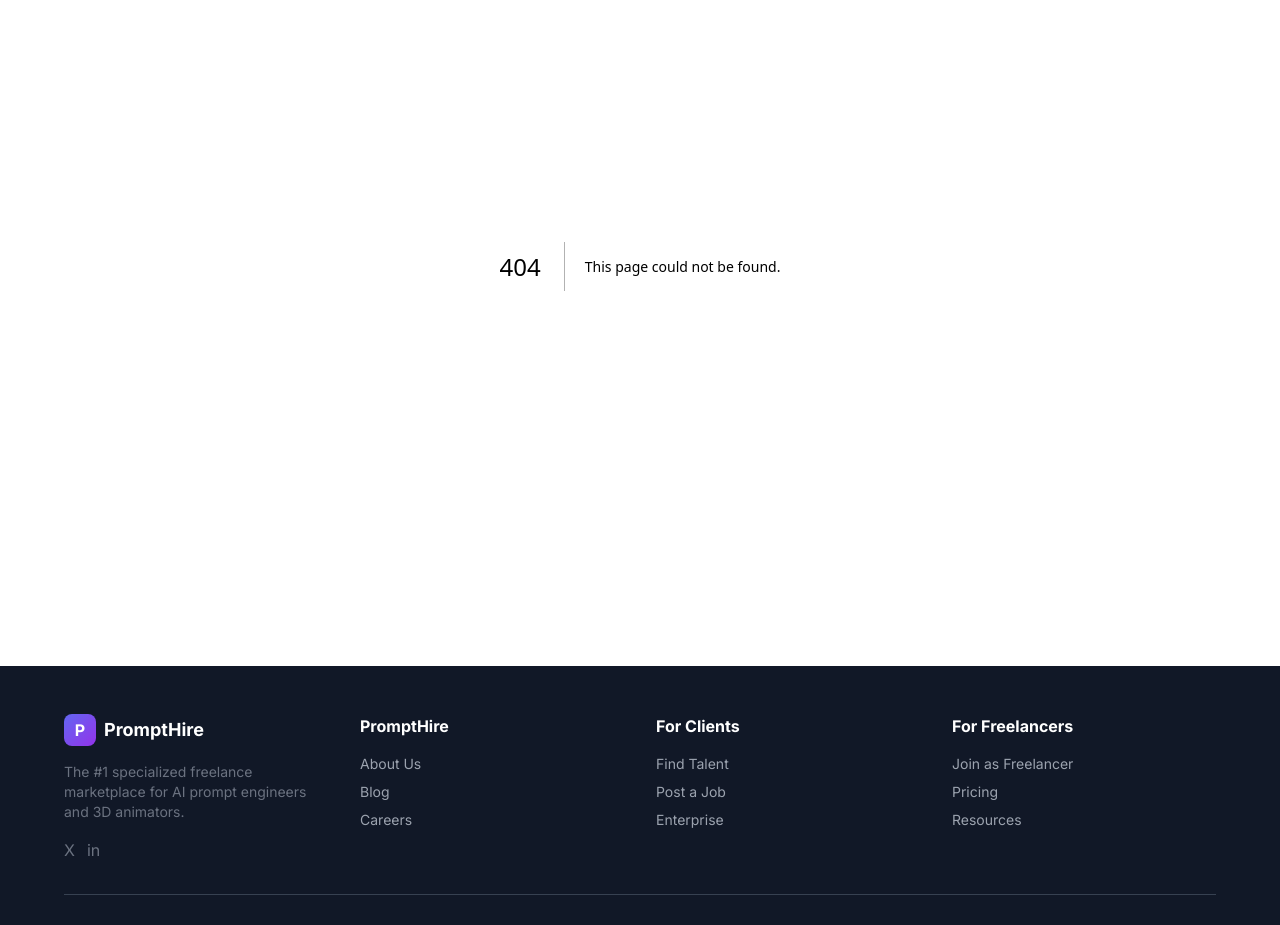
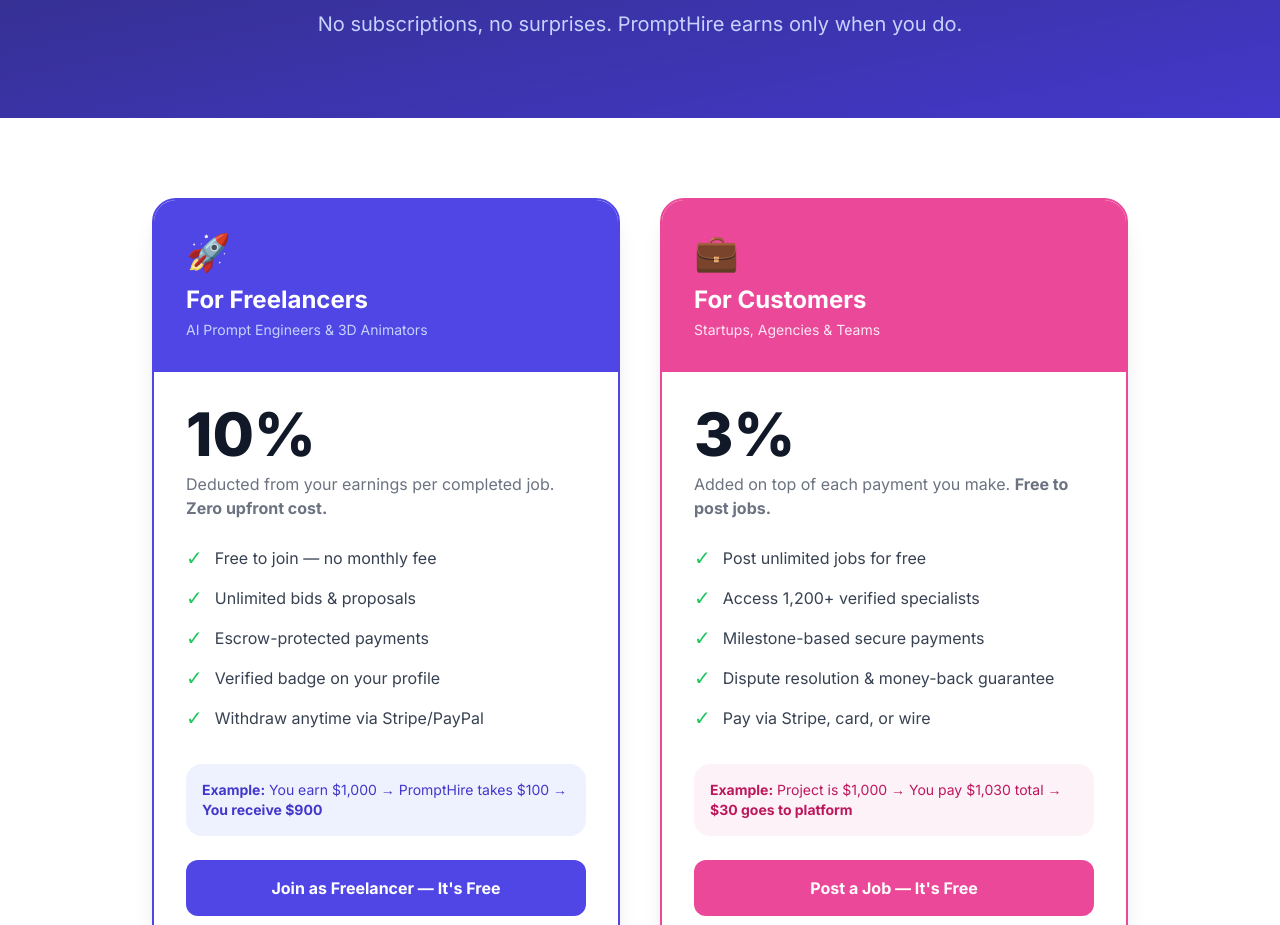
Before and after one commit to ecommerceguru787-cyber/prompthire, a Next.js app: page /pricing in a window 1280 px wide. Before the commit this address had no page. Shown: the part 199-1124 px from the top of the page. Built offline with nearby package versions, Linux system fonts and the light colour scheme.

Commit message:
Create page.tsx

```diff
--- /dev/null
+++ b/app/pricing/page.tsx
@@ -0,0 +1,86 @@
+import React from 'react';
+import Link from 'next/link';
+import type { Metadata } from 'next';
+
+export const metadata: Metadata = { title: 'Pricing - PromptHire' };
+
+export default function PricingPage() {
+  return (
+    <div className="bg-white">
+      {/* Hero */}
+      <div className="bg-gradient-to-br from-indigo-900 to-indigo-700 text-white py-20 px-6 text-center">
+        <h1 className="text-4xl md:text-5xl font-bold mb-4">Simple, Transparent Pricing</h1>
+        <p className="text-xl text-indigo-200 max-w-2xl mx-auto">No subscriptions, no surprises. PromptHire earns only when you do.</p>
+      </div>
+
+      {/* Cards */}
+      <div className="max-w-5xl mx-auto px-6 py-20 grid grid-cols-1 md:grid-cols-2 gap-10">
+
+        {/* Freelancer Card */}
+        <div className="border-2 border-indigo-600 rounded-3xl overflow-hidden shadow-xl flex flex-col">
+          <div className="bg-indigo-600 p-8 text-white">
+            <div className="text-4xl mb-3">🚀</div>
+            <h2 className="text-2xl font-bold">For Freelancers</h2>
+            <p className="text-indigo-200 text-sm mt-1">AI Prompt Engineers & 3D Animators</p>
+          </div>
+          <div className="p-8 flex-grow text-gray-700">
+            <div className="flex items-end gap-2 mb-2">
+              <span className="text-6xl font-extrabold text-gray-900">10%</span>
+            </div>
+            <p className="text-gray-500 mb-6">Deducted from your earnings per completed job. <strong>Zero upfront cost.</strong></p>
+            <div className="space-y-3 mb-8">
+              <div className="flex items-center gap-3"><span className="text-green-500 text-xl">✓</span><span>Free to join — no monthly fee</span></div>
+              <div className="flex items-center gap-3"><span className="text-green-500 text-xl">✓</span><span>Unlimited bids & proposals</span></div>
+              <div className="flex items-center gap-3"><span className="text-green-500 text-xl">✓</span><span>Escrow-protected payments</span></div>
+              <div className="flex items-center gap-3"><span className="text-green-500 text-xl">✓</span><span>Verified badge on your profile</span></div>
+              <div className="flex items-center gap-3"><span className="text-green-500 text-xl">✓</span><span>Withdraw anytime via Stripe/PayPal</span></div>
+            </div>
+            <div className="bg-indigo-50 rounded-2xl p-4 text-sm text-indigo-700 mb-6">
+              <strong>Example:</strong> You earn $1,000 → PromptHire takes $100 → <strong>You receive $900</strong>
+            </div>
+            <Link href="/auth/signup?role=freelancer" className="block w-full text-center py-4 bg-indigo-600 text-white font-bold rounded-xl hover:bg-indigo-700 transition">
+              Join as Freelancer — It&apos;s Free
+            </Link>
+          </div>
+        </div>
+
+        {/* Customer Card */}
+        <div className="border-2 border-pink-500 rounded-3xl overflow-hidden shadow-xl flex flex-col">
+          <div className="bg-pink-500 p-8 text-white">
+            <div className="text-4xl mb-3">💼</div>
+            <h2 className="text-2xl font-bold">For Customers</h2>
+            <p className="text-pink-100 text-sm mt-1">Startups, Agencies & Teams</p>
+          </div>
+          <div className="p-8 flex-grow text-gray-700">
+            <div className="flex items-end gap-2 mb-2">
+              <span className="text-6xl font-extrabold text-gray-900">3%</span>
+            </div>
+            <p className="text-gray-500 mb-6">Added on top of each payment you make. <strong>Free to post jobs.</strong></p>
+            <div className="space-y-3 mb-8">
+              <div className="flex items-center gap-3"><span className="text-green-500 text-xl">✓</span><span>Post unlimited jobs for free</span></div>
+              <div className="flex items-center gap-3"><span className="text-green-500 text-xl">✓</span><span>Access 1,200+ verified specialists</span></div>
+              <div className="flex items-center gap-3"><span className="text-green-500 text-xl">✓</span><span>Milestone-based secure payments</span></div>
+              <div className="flex items-center gap-3"><span className="text-green-500 text-xl">✓</span><span>Dispute resolution & money-back guarantee</span></div>
+              <div className="flex items-center gap-3"><span className="text-green-500 text-xl">✓</span><span>Pay via Stripe, card, or wire</span></div>
+            </div>
+            <div className="bg-pink-50 rounded-2xl p-4 text-sm text-pink-700 mb-6">
+              <strong>Example:</strong> Project is $1,000 → You pay $1,030 total → <strong>$30 goes to platform</strong>
+            </div>
+            <Link href="/auth/signup?role=customer" className="block w-full text-center py-4 bg-pink-500 text-white font-bold rounded-xl hover:bg-pink-600 transition">
+              Post a Job — It&apos;s Free
+            </Link>
+          </div>
+        </div>
+      </div>
+
+      {/* Enterprise Banner */}
+      <div className="bg-gray-900 py-16 px-6 text-center text-white">
+        <h2 className="text-3xl font-bold mb-4">Need a custom deal?</h2>
+        <p className="text-gray-400 mb-8 max-w-xl mx-auto">Enterprise teams get volume discounts, dedicated account managers, and custom SLAs.</p>
+        <Link href="/enterprise" className="inline-block py-4 px-10 bg-white text-gray-900 font-bold rounded-xl hover:bg-gray-100 transition">
+          Talk to Our Enterprise Team
+        </Link>
+      </div>
+    </div>
+  );
+}
```
